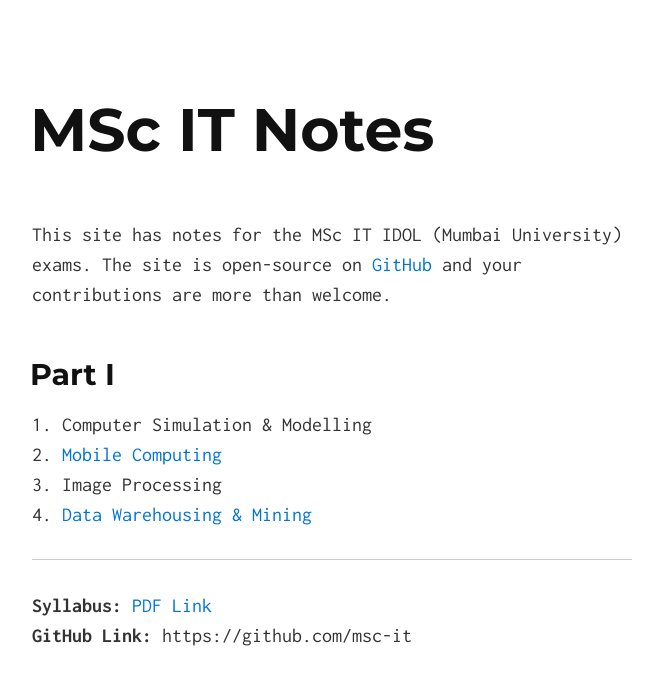
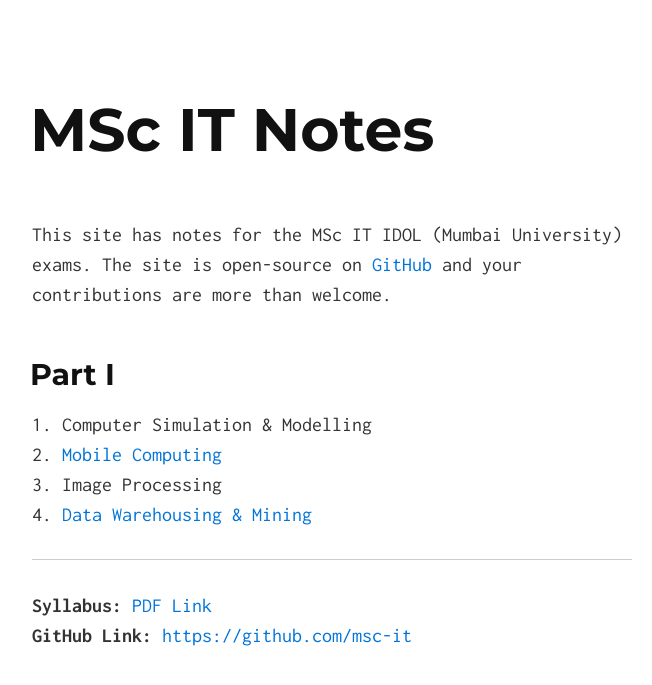
Before and after one commit to msc-it/msc-it.github.io, a Jekyll site: the page built from index.md, in a window 1280 px wide. Shown: the top 685 px of the page, without its empty margins (308-960 px from the left). Built offline with Jekyll 4.4.1, drawn with Linux system fonts in a browser that asks for light colours.

```diff
--- a/index.md
+++ b/index.md
@@ -15,4 +15,4 @@ The site is open-source on [GitHub](https://github.com/msc-it) and your contribu
 <hr />
 
 **Syllabus:** [PDF Link](http://archive.mu.ac.in/myweb_test/MSC-IT-Syllabus.pdf)
-**GitHub Link:** https://github.com/msc-it
+**GitHub Link:** <https://github.com/msc-it>
```
